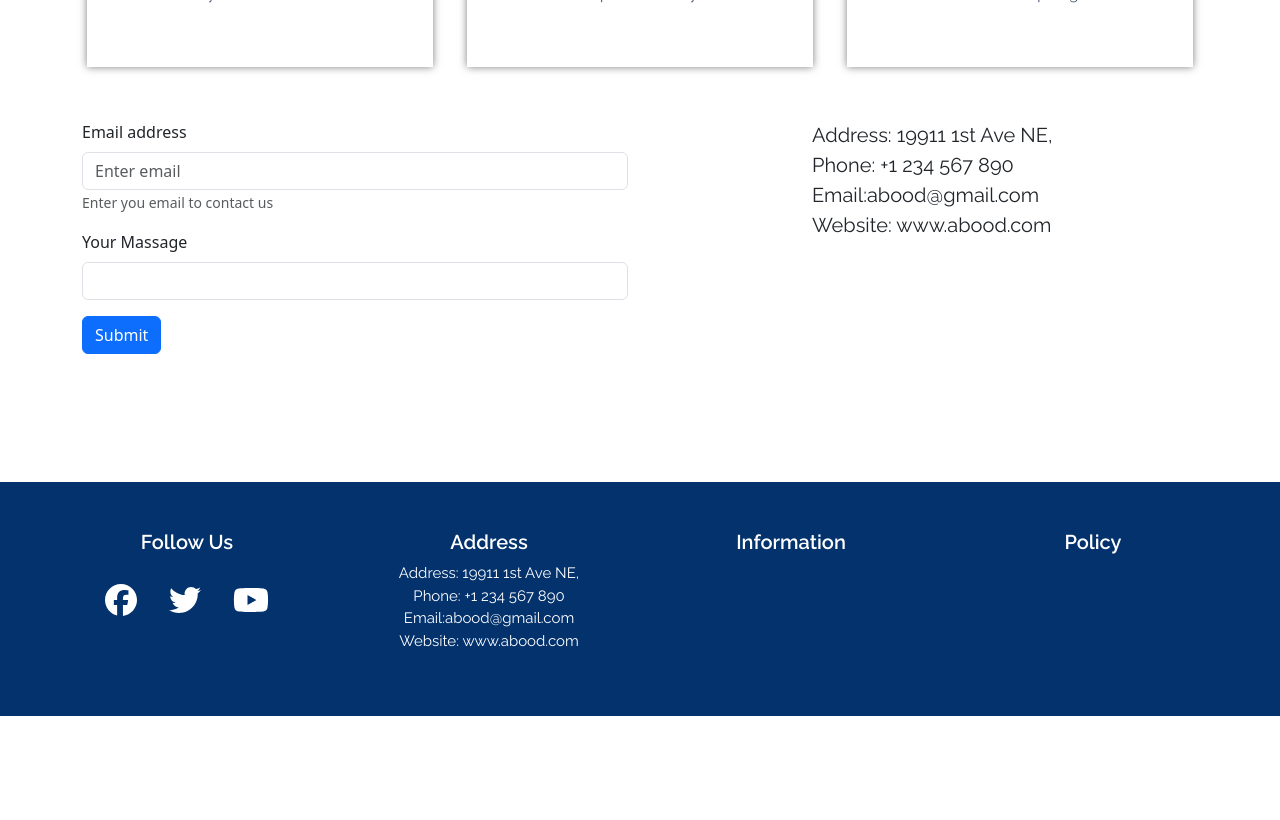
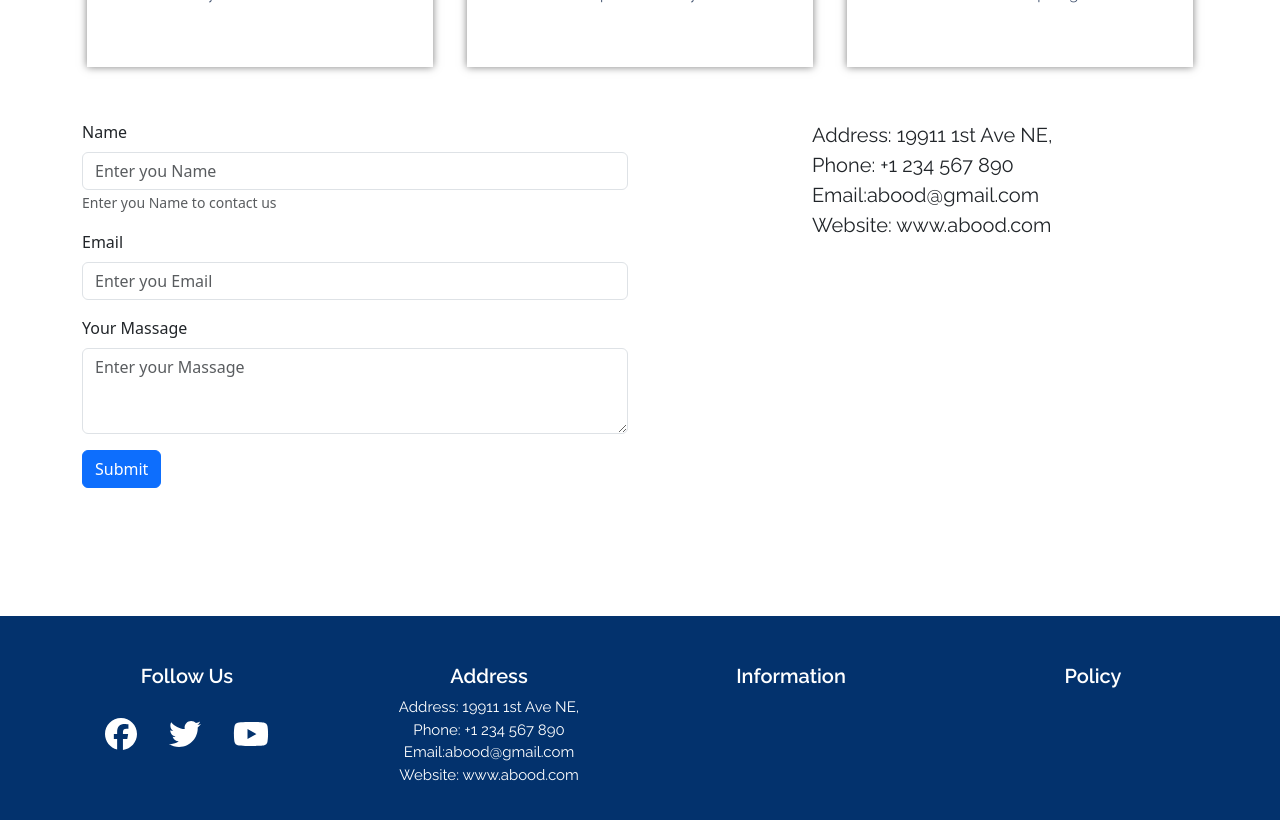
Before and after one commit to abdalrahmanalmahrouq/reactproject, a React (Create React App) app: page /services in a window 1280 px wide. Shown: the part 1000-1820 px from the top of the page. Before the commit the page ends 1716 px from the top, so only its background shows below. Built offline with nearby package versions, Linux system fonts and the light colour scheme.

Commit message:
Modifying on contact us page

```diff
--- a/src/App.js
+++ b/src/App.js
@@ -6,7 +6,7 @@ function App() {
   return (
     <div >
     <BrowserRouter>
-    <AppRouter/>
+          <AppRouter/>
     </BrowserRouter>
 
     </div>
--- a/src/components/About/About.jsx
+++ b/src/components/About/About.jsx
@@ -9,7 +9,7 @@ import { init } from 'ityped'
     componentDidMount() {
         const myElement = document.querySelector('#myElement')
         init(myElement, { showCursor: false, strings: ['I am a Software Engineer with a passion for creating innovative solutions', 'I have a strong background in web development!'] });
-
+        window.scrollTo(0, 0);
     }
 
 
--- a/src/components/AllCourses/AllCourses.jsx
+++ b/src/components/AllCourses/AllCourses.jsx
@@ -2,6 +2,9 @@ import React, { Component, Fragment } from 'react'
 import { Container,Col,Row } from 'react-bootstrap'
 
  class AllCourses extends Component {
+  componentDidMount() {
+    window.scrollTo(0, 0);
+  }
   render() {
     return (
         <Fragment>
--- a/src/components/AllPortfolio/AllPortfolio.jsx
+++ b/src/components/AllPortfolio/AllPortfolio.jsx
@@ -1,6 +1,9 @@
 import React, { Component, Fragment } from 'react'
 import { Button, Card, Col, Container, Row } from 'react-bootstrap'
  class AllPortfolio extends Component {
+    componentDidMount() {
+        window.scrollTo(0, 0);
+    }
   render() {
     return (
         <Fragment>
--- a/src/components/AllServices/AllServices.jsx
+++ b/src/components/AllServices/AllServices.jsx
@@ -5,6 +5,9 @@ import Cooking from '../../assets/images/cooking.png'
 import Real from '../../assets/images/realstate.png'
 
  class AllServices extends Component {
+    componentDidMount() {
+        window.scrollTo(0, 0);
+    }
   render() {
     return (
         <Fragment>
--- a/src/components/Contactus/Contactus.jsx
+++ b/src/components/Contactus/Contactus.jsx
@@ -11,16 +11,21 @@ import { Button, Col, Container, Form, Row } from 'react-bootstrap'
 
                 <Form>
                         <Form.Group className="mb-3" controlId="formBasicEmail">
-                            <Form.Label>Email address</Form.Label>
-                            <Form.Control type="email" placeholder="Enter email" />
+                            <Form.Label>Name</Form.Label>
+                            <Form.Control type="text" placeholder="Enter you Name" />
                             <Form.Text className="text-muted">
-                            Enter you email to contact us
+                            Enter you Name to contact us
                             </Form.Text>
                         </Form.Group>
 
                         <Form.Group className="mb-3" >
+                            <Form.Label>Email</Form.Label>
+                            <Form.Control type="email" placeholder='Enter you Email'  />
+                        </Form.Group>
+
+                        <Form.Group className="mb-3" >
                             <Form.Label>Your Massage</Form.Label>
-                            <Form.Control type="text"  />
+                            <textarea className="form-control" rows="3" placeholder='Enter your Massage' ></textarea>
                         </Form.Group>
 
                         <Button variant="primary" type="submit">
--- a/src/index.js
+++ b/src/index.js
@@ -7,9 +7,9 @@ import App from './App';
 
 const root = ReactDOM.createRoot(document.getElementById('root'));
 root.render(
-
+  <React.StrictMode>
     <App />
-
+  </React.StrictMode>
 );
 
 // If you want to start measuring performance in your app, pass a function
```
